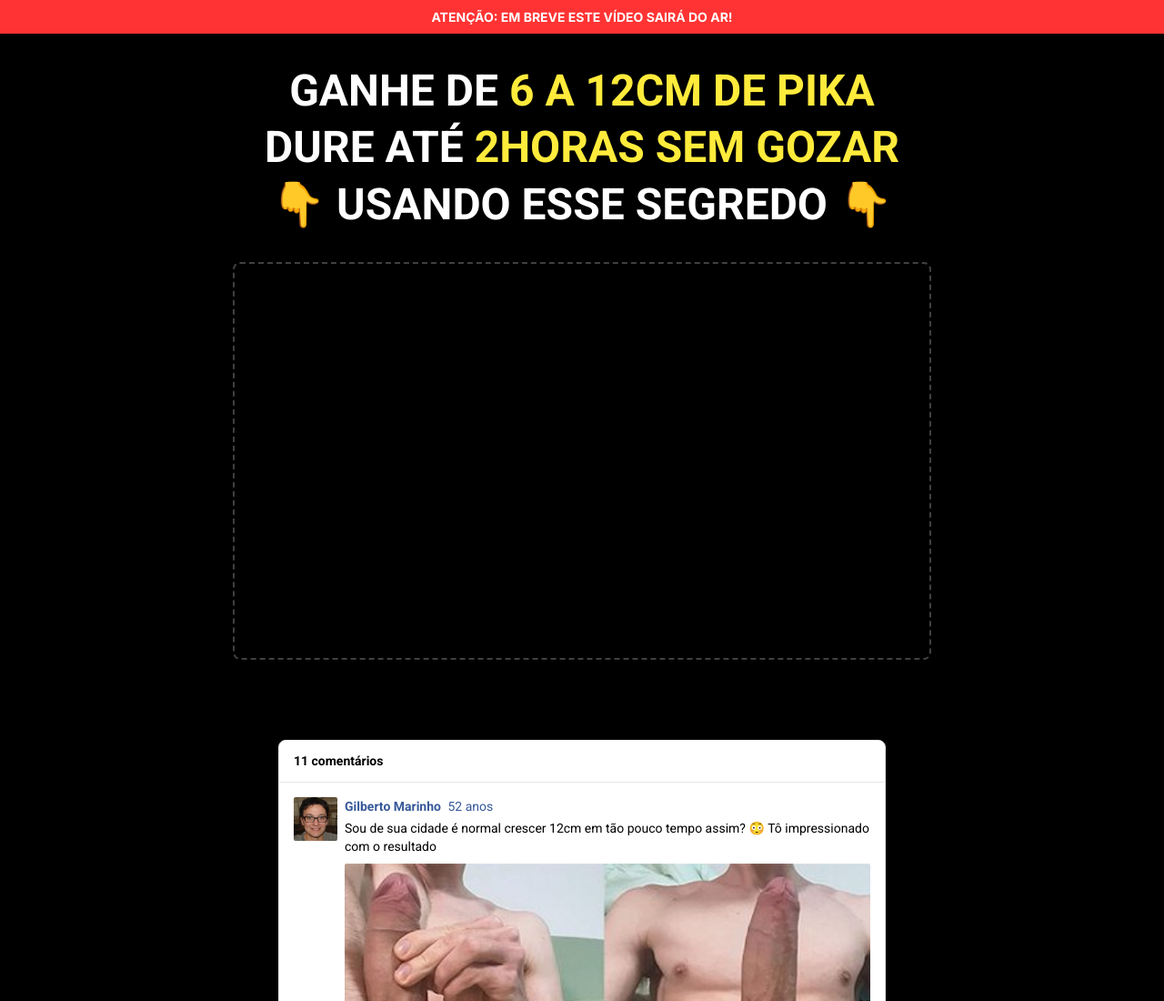
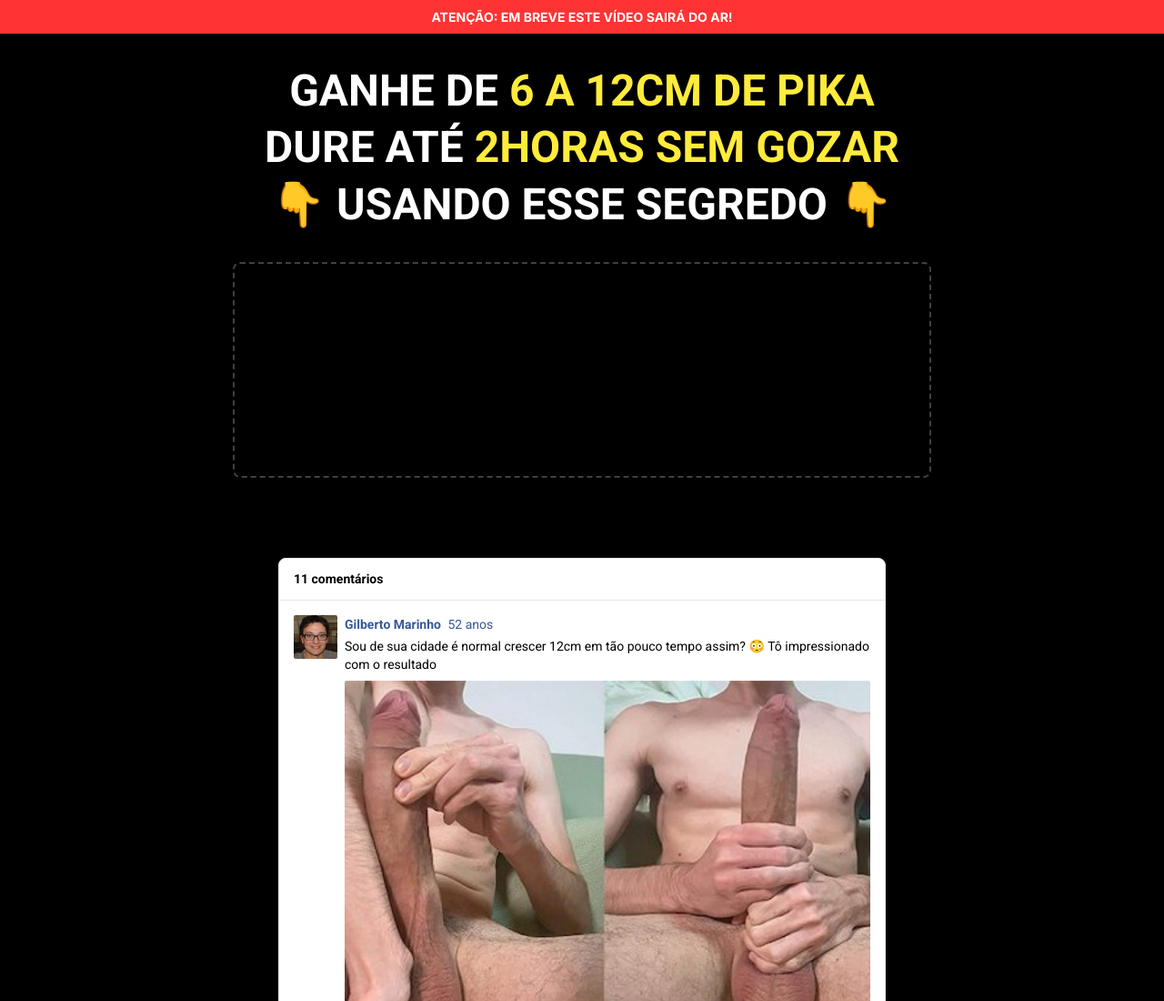
Before and after one commit to rafael-projects-01/naturalsal, a website built with Vite: page index.html in a window 1280 px wide. Shown: the top 1100 px of the page at 91% size. Built offline with nearby package versions, Linux system fonts and the light colour scheme; no server answers.

Commit message:
chore: update vturb

```diff
--- a/index.html
+++ b/index.html
@@ -17,11 +17,9 @@
 
   <link rel="stylesheet" href="/src/style.css">
 
- <script
-	src="https://cdn.jsdelivr.net/gh/xTracky/static@latest/utm-handler.js"
-	data-token="ec67da39-a867-40a4-afcc-2d2d8865d179"
->
-</script>
+  <script src="https://cdn.jsdelivr.net/gh/xTracky/static@latest/utm-handler.js"
+    data-token="ec67da39-a867-40a4-afcc-2d2d8865d179">
+    </script>
 
   <script>
     window.onload = function () {
@@ -73,9 +71,10 @@
 
         <!-- VSL Video -->
         <div class="video-container">
-          <vturb-smartplayer id="vid-69793616ba592bac61ffb251"
-            style="display: block; margin: 0 auto; width: 100%; height: auto; aspect-ratio: 16/9;">
-          </vturb-smartplayer>
+          <vturb-smartplayer id="vid-698cdfcb9a130410492e1173"
+            style="display: block; margin: 0 auto; width: 100%; max-width: 400px;"></vturb-smartplayer>
+          <script
+            type="text/javascript"> var s = document.createElement("script"); s.src = "https://scripts.converteai.net/685914c5-09d4-416e-89b1-75ab46ab6914/players/698cdfcb9a130410492e1173/v4/player.js", s.async = !0, document.head.appendChild(s); </script>
         </div>
       </div>
     </section>
```
